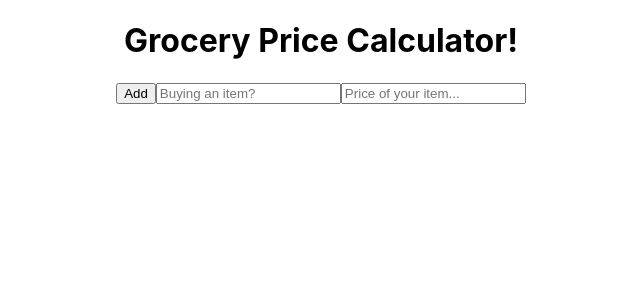
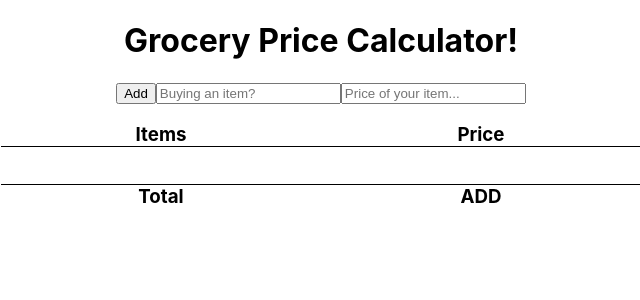
Before and after one commit to Marshnme/ShoppingApp, a React (Create React App) app: page / in a window 1280 px wide. Shown: the top 300 px of the page, without its empty margins (319-959 px from the left). Built offline with nearby package versions, Linux system fonts and the light colour scheme.

Commit message:
added labels.placeholder add button

```diff
--- a/src/components/ListDisplay.css
+++ b/src/components/ListDisplay.css
@@ -0,0 +1,17 @@
+/* *{
+    border:1px solid red;
+} */
+
+.wrapper{
+    display:flex;
+    justify-content: center;
+
+}
+
+.item{
+    width:25%;
+}
+
+.price{
+    width:25%;
+}
--- a/src/components/ListDisplay.js
+++ b/src/components/ListDisplay.js
@@ -6,13 +6,13 @@ const ListDisplay = (props) => {
     console.log("props",props)
     return(
         <div class = "wrapper">
-            <div>
+            <div class="item">
                 {props.listOfItems.map((groceryItem) => {
                                 console.log("groceryItem", groceryItem)
                                 return <p>{groceryItem}</p>
                             })}
             </div>
-            <div>
+            <div class="price">
                 {props.price.map((priceItem) => {
                     console.log("priceItem", priceItem)
                     return <p>{priceItem}</p>
--- a/src/components/WelcomePage.css
+++ b/src/components/WelcomePage.css
@@ -0,0 +1,18 @@
+.labels{
+    display:flex;
+    justify-content: center;
+}
+.labels h3{
+    width:25%;
+    border-bottom:1px solid black;
+}
+
+footer{
+    display:flex;
+    justify-content: center;
+}
+
+footer h3{
+    width:25%;
+    border-top:1px solid black;
+}
--- a/src/components/WelcomePage.js
+++ b/src/components/WelcomePage.js
@@ -29,7 +29,7 @@ const WelcomePage = (props) => {
     };
     console.log("list of items", listOfItems)
     return(
-        <div class = "wrapper">
+        <div class = "container">
             <header>
                 <h1>Grocery Price Calculator!</h1>
             </header>
@@ -42,8 +42,16 @@ const WelcomePage = (props) => {
 
             </div>
             <body>
+                <div class="labels">
+                    <h3>Items</h3>
+                    <h3>Price</h3>
+                </div>
                 <ListDisplay listOfItems={listOfItems} price = {price}></ListDisplay>
             </body>
+            <footer>
+                <h3>Total</h3>
+                <h3>ADD</h3>
+            </footer>
         </div>
     );
 };
```
